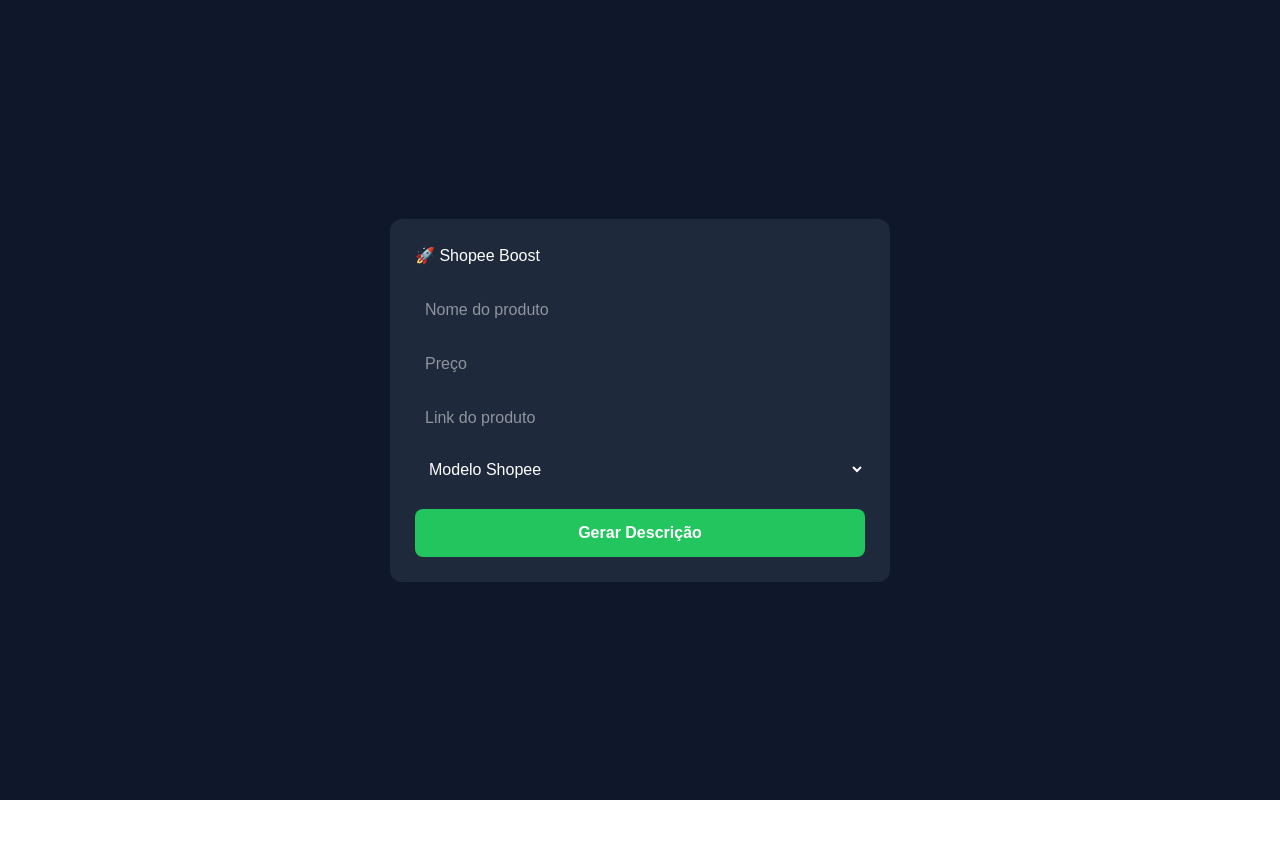
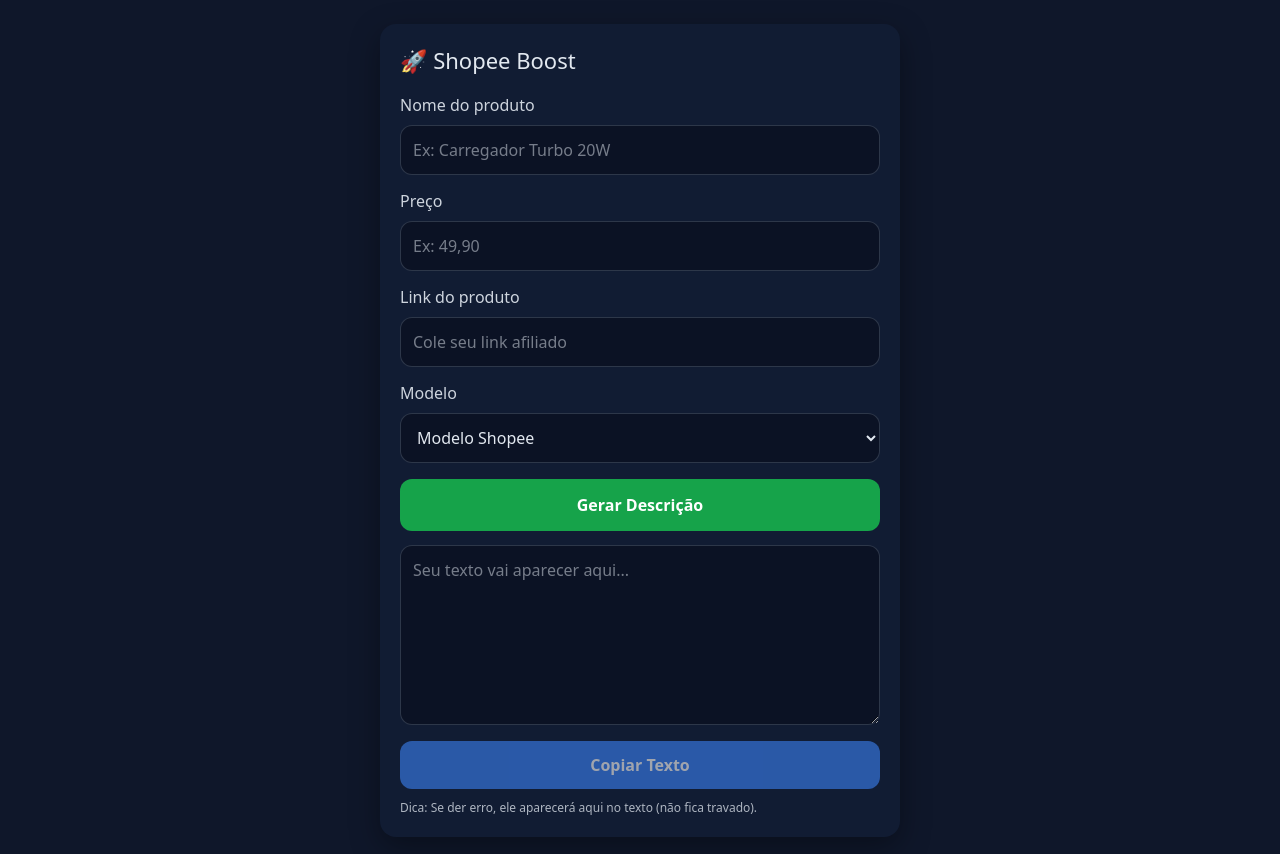
Before and after one commit to adilsonfco2015-sketch/shopee-boost, a Next.js app: page / in a window 1280 px wide. Shown: the top 854 px of the page. Before the commit the page ends 800 px from the top, so only its background shows below. Built offline with nearby package versions, Linux system fonts and the light colour scheme.

Commit message:
Código completo estável IA

```diff
--- a/app/api/gerar/route.ts
+++ b/app/api/gerar/route.ts
@@ -4,30 +4,79 @@
 export const dynamic = "force-dynamic";
 
 export async function POST(req: Request) {
-  const { nome, preco, link, modelo } = await req.json();
+  try {
+    const { nome, preco, link, modelo } = await req.json();
 
-  const openai = new OpenAI({
-    apiKey: process.env.OPENAI_API_KEY,
-  });
+    if (!process.env.OPENAI_API_KEY) {
+      return Response.json(
+        { error: "OPENAI_API_KEY não configurada no servidor (Vercel)." },
+        { status: 500 }
+      );
+    }
 
-  const completion = await openai.chat.completions.create({
-    model: "gpt-4o-mini",
-    messages: [
-      {
-        role: "user",
-        content: `Crie uma descrição de Shopee para o produto:
+    if (!nome || !preco || !link || !modelo) {
+      return Response.json(
+        { error: "Preencha nome, preço, link e selecione o modelo." },
+        { status: 400 }
+      );
+    }
+
+    const openai = new OpenAI({ apiKey: process.env.OPENAI_API_KEY });
+
+    const instrucaoPorModelo =
+      modelo === "instagram"
+        ? "Crie uma legenda curta e chamativa para Instagram, com CTA e 12-18 hashtags no final."
+        : modelo === "whatsapp"
+        ? "Crie uma mensagem curta e direta para WhatsApp, com CTA e foco em conversão (sem hashtags)."
+        : "Crie uma descrição/legenda persuasiva estilo Shopee Video, com CTA e 12-18 hashtags no final.";
+
+    const prompt = `
+Você é um copywriter especialista em afiliados.
 
 Produto: ${nome}
-Preço: ${preco}
+Preço: R$ ${preco}
 Link: ${link}
-Estilo: ${modelo}
 
-Use emojis e linguagem de vendas.`,
-      },
-    ],
-  });
+Tarefa:
+${instrucaoPorModelo}
 
-  return Response.json({
-    resultado: completion.choices[0].message.content,
-  });
+Regras:
+- Comece com um HOOK forte na primeira linha
+- Linguagem simples e objetiva
+- Use emojis com moderação
+- Traga benefícios claros e motivo para comprar agora
+- Inclua CTA para clicar no link
+- Se for Instagram ou Shopee: inclua 12 a 18 hashtags relevantes no final
+Retorne APENAS o texto final pronto para copiar.
+`.trim();
+
+    const completion = await openai.chat.completions.create({
+      model: "gpt-4o-mini",
+      messages: [
+        { role: "system", content: "Você escreve copy de alta conversão." },
+        { role: "user", content: prompt },
+      ],
+      temperature: 0.7,
+    });
+
+    const resultado = completion.choices?.[0]?.message?.content?.trim() || "";
+
+    if (!resultado) {
+      return Response.json(
+        { error: "A IA não retornou texto. Tente novamente." },
+        { status: 500 }
+      );
+    }
+
+    return Response.json({ resultado });
+  } catch (err: any) {
+    // Log no servidor (Vercel/terminal)
+    console.error("ERRO /api/gerar:", err);
+
+    const msg =
+      err?.message ||
+      "Falha ao gerar. Verifique a chave/limites e tente novamente.";
+
+    return Response.json({ error: msg }, { status: 500 });
+  }
 }
--- a/app/page.tsx
+++ b/app/page.tsx
@@ -1,99 +1,143 @@
 "use client";
-import { useState } from "react";
+
+import { useMemo, useState } from "react";
+
+type Modelo = "shopee" | "instagram" | "whatsapp";
 
 export default function Home() {
   const [nome, setNome] = useState("");
   const [preco, setPreco] = useState("");
   const [link, setLink] = useState("");
-  const [modelo, setModelo] = useState("shopee");
+  const [modelo, setModelo] = useState<Modelo>("shopee");
+
   const [resultado, setResultado] = useState("");
   const [copiado, setCopiado] = useState(false);
+  const [carregando, setCarregando] = useState(false);
+
+  const podeGerar = useMemo(() => {
+    return nome.trim() && preco.trim() && link.trim() && modelo;
+  }, [nome, preco, link, modelo]);
 
   async function gerarDescricao() {
+    setCopiado(false);
+
+    if (!podeGerar) {
+      setResultado("Preencha Nome, Preço e Link e selecione o modelo.");
+      return;
+    }
+
+    setCarregando(true);
     setResultado("Gerando com IA...");
 
+    // Timeout para não travar eternamente
+    const controller = new AbortController();
+    const timeout = setTimeout(() => controller.abort(), 20000); // 20s
+
+    try {
       const response = await fetch("/api/gerar", {
         method: "POST",
         headers: { "Content-Type": "application/json" },
         body: JSON.stringify({ nome, preco, link, modelo }),
+        signal: controller.signal,
       });
 
-  const data = await response.json();
+      const data = await response.json().catch(() => null);
 
       if (!response.ok) {
-    setResultado(data?.error || "Erro ao gerar descrição com IA.");
+        setResultado(
+          (data && (data.error || data.message)) ||
+            `Erro na API (${response.status})`
+        );
         return;
       }
 
-  setResultado(data.resultado);
+      setResultado(data?.resultado || "Sem resposta da IA.");
+    } catch (err: any) {
+      if (err?.name === "AbortError") {
+        setResultado("Demorou demais (timeout). Tente novamente.");
+      } else {
+        setResultado("Erro de conexão. Tente novamente.");
+      }
+    } finally {
+      clearTimeout(timeout);
+      setCarregando(false);
+    }
   }
 
-  function copiarTexto() {
-    navigator.clipboard.writeText(resultado);
+  async function copiarTexto() {
+    try {
+      await navigator.clipboard.writeText(resultado || "");
       setCopiado(true);
-
-    setTimeout(() => {
-      setCopiado(false);
-    }, 2000);
+      setTimeout(() => setCopiado(false), 1500);
+    } catch {
+      setResultado("Não consegui copiar. Selecione o texto e copie manualmente.");
     }
-
-  const inputStyle = {
-    width: "100%",
-    padding: 10,
-    marginBottom: 10,
-    borderRadius: 8,
-    border: "none"
-  };
+  }
 
   return (
     <main
       style={{
         minHeight: "100vh",
-        backgroundColor: "#0f172a",
-        color: "#fff",
+        background: "#0f172a",
+        color: "#e2e8f0",
         display: "flex",
         justifyContent: "center",
-        alignItems: "center",
-        padding: 20,
-        fontFamily: "Arial"
+        padding: 24,
+        fontFamily:
+          'ui-sans-serif, system-ui, -apple-system, Segoe UI, Roboto, Helvetica, Arial, "Apple Color Emoji","Segoe UI Emoji"',
       }}
     >
       <div
         style={{
           width: "100%",
-          maxWidth: 500,
-          backgroundColor: "#1e293b",
-          padding: 25,
-          borderRadius: 12
+          maxWidth: 520,
+          background: "#111c33",
+          borderRadius: 16,
+          padding: 20,
+          boxShadow: "0 10px 30px rgba(0,0,0,.35)",
         }}
       >
-        <h1 style={{ marginBottom: 20 }}>🚀 Shopee Boost</h1>
+        <h1 style={{ margin: 0, marginBottom: 16, fontSize: 22 }}>
+          🚀 Shopee Boost
+        </h1>
 
+        <label style={{ display: "block", marginBottom: 8, opacity: 0.9 }}>
+          Nome do produto
+        </label>
         <input
-          placeholder="Nome do produto"
           value={nome}
           onChange={(e) => setNome(e.target.value)}
+          placeholder="Ex: Carregador Turbo 20W"
           style={inputStyle}
         />
 
+        <label style={{ display: "block", marginBottom: 8, marginTop: 14, opacity: 0.9 }}>
+          Preço
+        </label>
         <input
-          placeholder="Preço"
           value={preco}
           onChange={(e) => setPreco(e.target.value)}
+          placeholder="Ex: 49,90"
           style={inputStyle}
         />
 
+        <label style={{ display: "block", marginBottom: 8, marginTop: 14, opacity: 0.9 }}>
+          Link do produto
+        </label>
         <input
-          placeholder="Link do produto"
           value={link}
           onChange={(e) => setLink(e.target.value)}
+          placeholder="Cole seu link afiliado"
           style={inputStyle}
         />
 
+        <label style={{ display: "block", marginBottom: 8, marginTop: 14, opacity: 0.9 }}>
+          Modelo
+        </label>
         <select
           value={modelo}
-          onChange={(e) => setModelo(e.target.value)}
-          style={inputStyle}
+          onChange={(e) => setModelo(e.target.value as Modelo)}
+          style={selectStyle}
         >
           <option value="shopee">Modelo Shopee</option>
           <option value="instagram">Modelo Instagram</option>
@@ -102,53 +146,87 @@
 
         <button
           onClick={gerarDescricao}
+          disabled={carregando}
           style={{
+            marginTop: 16,
             width: "100%",
-            padding: 12,
-            backgroundColor: "#22c55e",
+            padding: "14px 12px",
+            borderRadius: 12,
             border: "none",
-            borderRadius: 8,
-            fontWeight: "bold",
-            cursor: "pointer",
-            marginTop: 10
+            background: carregando ? "#16a34a99" : "#16a34a",
+            color: "white",
+            fontWeight: 700,
+            fontSize: 16,
+            cursor: carregando ? "not-allowed" : "pointer",
           }}
         >
-          Gerar Descrição
+          {carregando ? "Gerando..." : "Gerar Descrição"}
         </button>
 
-        {resultado && (
-          <>
+        <div style={{ marginTop: 14 }}>
           <textarea
             value={resultado}
             readOnly
-              style={{
-                width: "100%",
-                marginTop: 20,
-                padding: 10,
-                borderRadius: 8,
-                border: "none",
-                height: 180
-              }}
+            placeholder="Seu texto vai aparecer aqui..."
+            style={textareaStyle}
           />
+        </div>
 
         <button
           onClick={copiarTexto}
+          disabled={!resultado || carregando}
           style={{
+            marginTop: 10,
             width: "100%",
-                padding: 10,
-                marginTop: 10,
-                backgroundColor: copiado ? "#16a34a" : "#3b82f6",
+            padding: "12px 12px",
+            borderRadius: 12,
             border: "none",
-                borderRadius: 8,
-                fontWeight: "bold",
-                cursor: "pointer"
+            background: "#3b82f6",
+            color: "white",
+            fontWeight: 700,
+            cursor: !resultado || carregando ? "not-allowed" : "pointer",
+            opacity: !resultado || carregando ? 0.6 : 1,
           }}
         >
-              {copiado ? "Copiado ✅" : "Copiar Texto"}
+          {copiado ? "✅ Copiado!" : "Copiar Texto"}
         </button>
-          </>
-        )}
+
+        <div style={{ marginTop: 10, fontSize: 12, opacity: 0.75 }}>
+          Dica: Se der erro, ele aparecerá aqui no texto (não fica travado).
+        </div>
       </div>
     </main>
   );
 }
+
+const inputStyle: React.CSSProperties = {
+  width: "100%",
+  padding: "12px 12px",
+  borderRadius: 12,
+  border: "1px solid rgba(148,163,184,.25)",
+  background: "#0b1224",
+  color: "#e2e8f0",
+  outline: "none",
+};
+
+const selectStyle: React.CSSProperties = {
+  width: "100%",
+  padding: "12px 12px",
+  borderRadius: 12,
+  border: "1px solid rgba(148,163,184,.25)",
+  background: "#0b1224",
+  color: "#e2e8f0",
+  outline: "none",
+};
+
+const textareaStyle: React.CSSProperties = {
+  width: "100%",
+  minHeight: 180,
+  resize: "vertical",
+  padding: 12,
+  borderRadius: 12,
+  border: "1px solid rgba(148,163,184,.25)",
+  background: "#0b1224",
+  color: "#e2e8f0",
+  outline: "none",
+};
```
Lines whose indentation alone changed are shown as unchanged.
